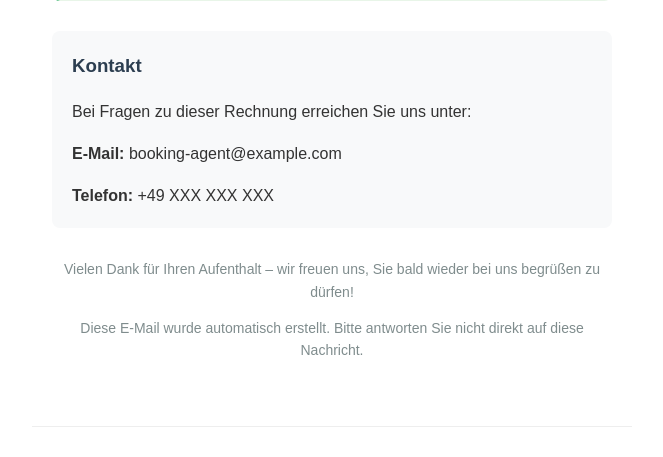
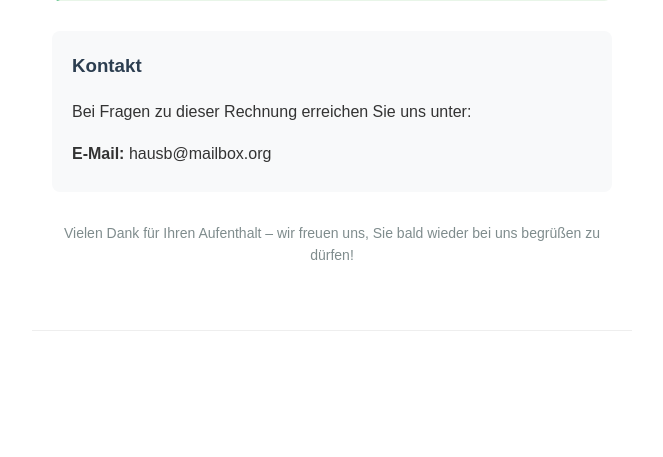
Before and after one commit to nilsrambow/amrum-be, a Python web app: template templates/invoice_email.html in a window 1280 px wide. Shown: the part 1131-1588 px from the top of the page, without its empty margins (308-971 px from the left). After the commit the page ends 1462 px from the top, so only its background shows below. Run offline with Jinja, Linux system fonts and the light colour scheme; the template is opened without the code that fills it, so the values that code supplies are empty.

Commit message:
changed invoice template mail

```diff
--- a/templates/invoice_email.html
+++ b/templates/invoice_email.html
@@ -99,13 +99,11 @@
     <div style="margin-top: 30px; padding: 20px; background-color: #f8f9fa; border-radius: 8px;">
         <h3 style="color: #2c3e50; margin-top: 0;">Kontakt</h3>
         <p style="margin-bottom: 5px;">Bei Fragen zu dieser Rechnung erreichen Sie uns unter:</p>
-        <p style="margin-bottom: 5px;"><strong>E-Mail:</strong> booking-agent@example.com</p>
-        <p style="margin-bottom: 0;"><strong>Telefon:</strong> +49 XXX XXX XXX</p>
+        <p style="margin-bottom: 5px;"><strong>E-Mail:</strong> hausb@mailbox.org</p>
     </div>
 
     <div style="margin-top: 30px; text-align: center; color: #7f8c8d; font-size: 14px;">
         <p>Vielen Dank für Ihren Aufenthalt – wir freuen uns, Sie bald wieder bei uns begrüßen zu dürfen!</p>
-        <p>Diese E-Mail wurde automatisch erstellt. Bitte antworten Sie nicht direkt auf diese Nachricht.</p>
     </div>
 </div>
 {% endblock %}
```
